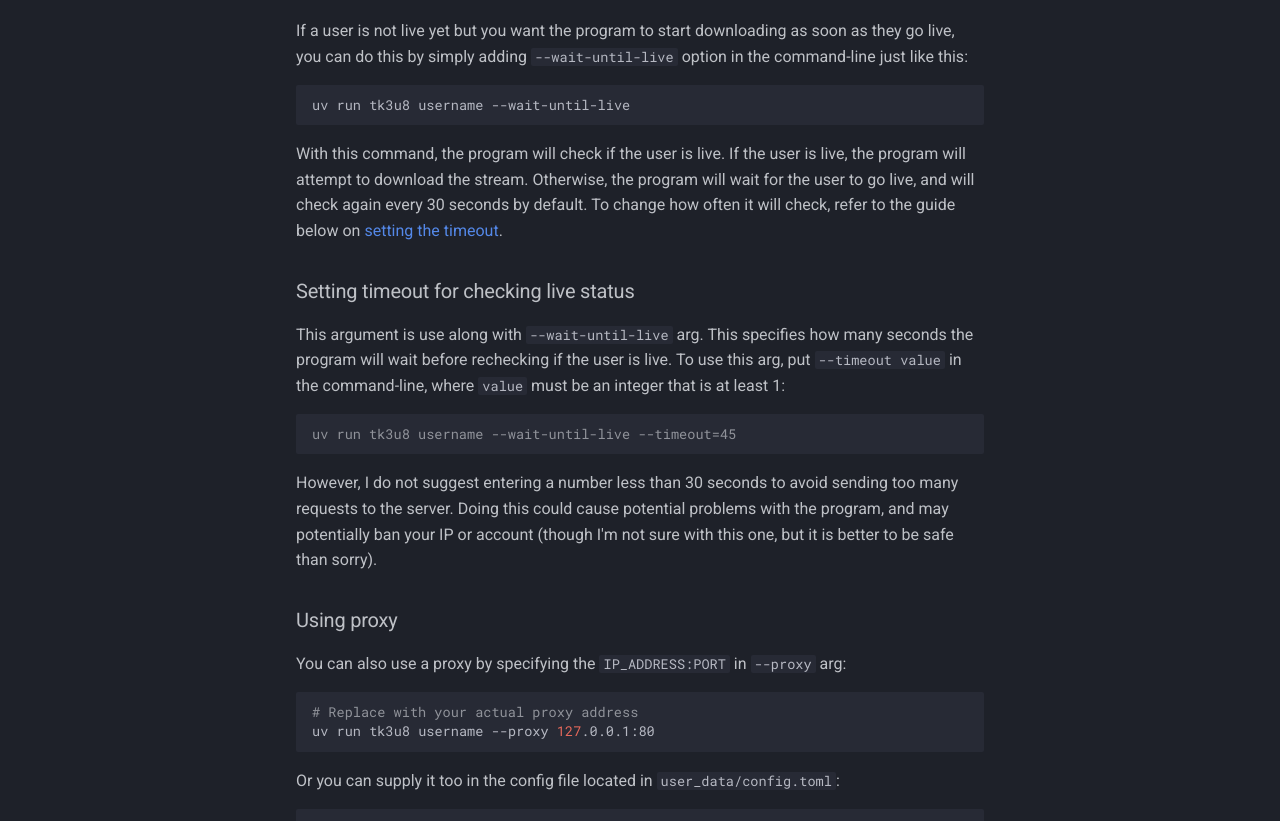
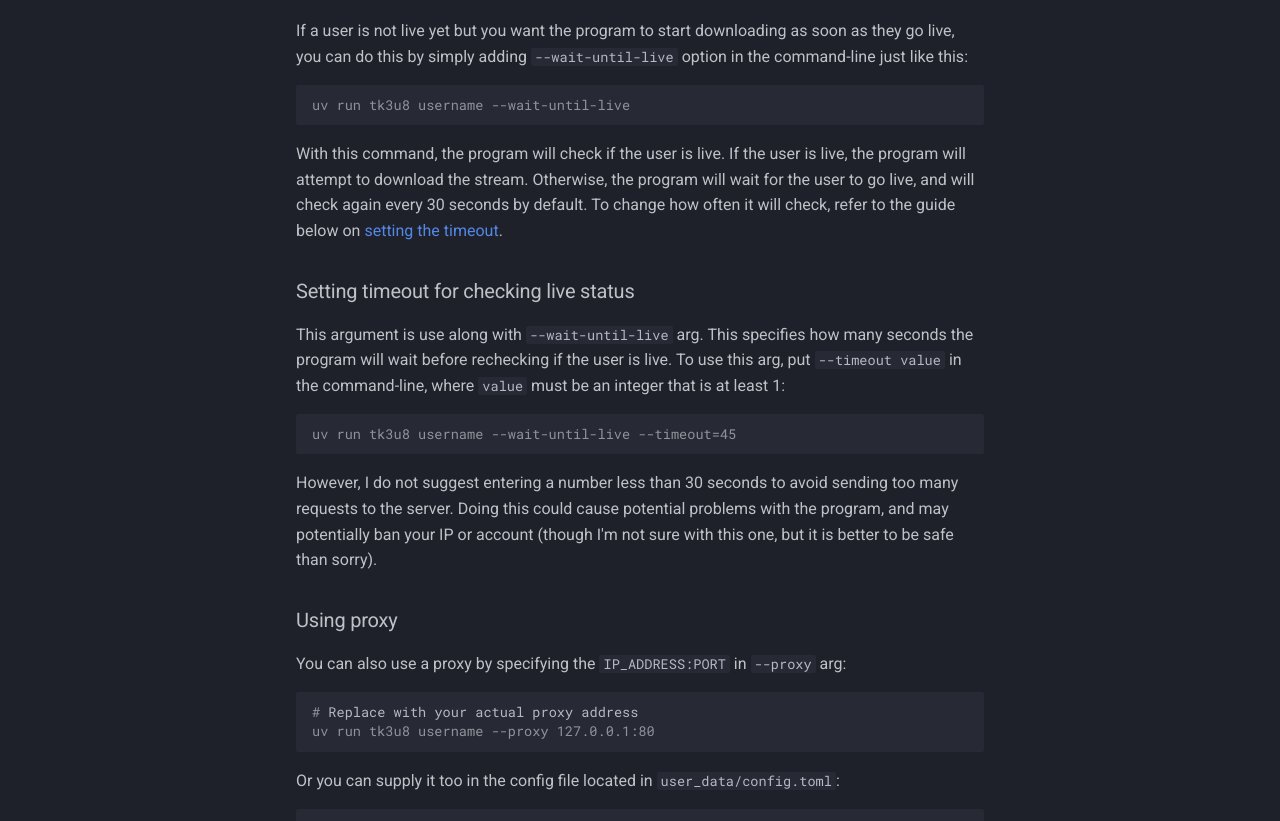
Before and after one commit to Scoofszlo/tk3u8, an MkDocs documentation site: the page built from docs/usage.md, in a window 1280 px wide and 1400 px high, scrolled down 1299 px. Shown: the part 335-1156 px from the top of the window. Built offline with MkDocs 1.6.1 and Material for MkDocs 9.7.7, drawn with Linux system fonts in a browser that asks for light colours; comment, search, counter and statistics services are not loaded; the version menu is left out.

Commit message:
Update code block formatting

````diff
--- a/docs/usage.md
+++ b/docs/usage.md
@@ -50,7 +50,7 @@
 
 If a user is not live yet  but you want the program to start downloading as soon as they go live, you can do this by simply adding `--wait-until-live` option in the command-line just like this:
 
-```sh
+```console
 uv run tk3u8 username --wait-until-live
 ```
 
@@ -69,7 +69,7 @@
 ### Using proxy
 
 You can also use a proxy by specifying the `IP_ADDRESS:PORT` in `--proxy` arg:
-```sh
+```console
 # Replace with your actual proxy address
 uv run tk3u8 username --proxy 127.0.0.1:80
 ```
````
